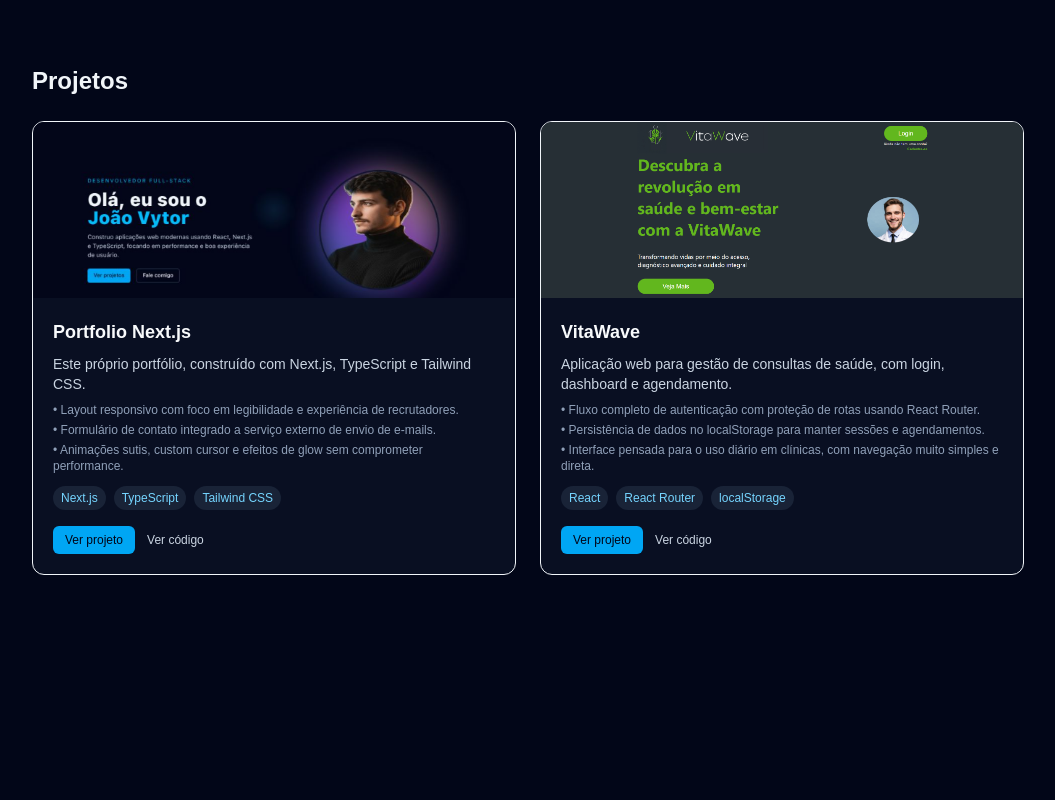
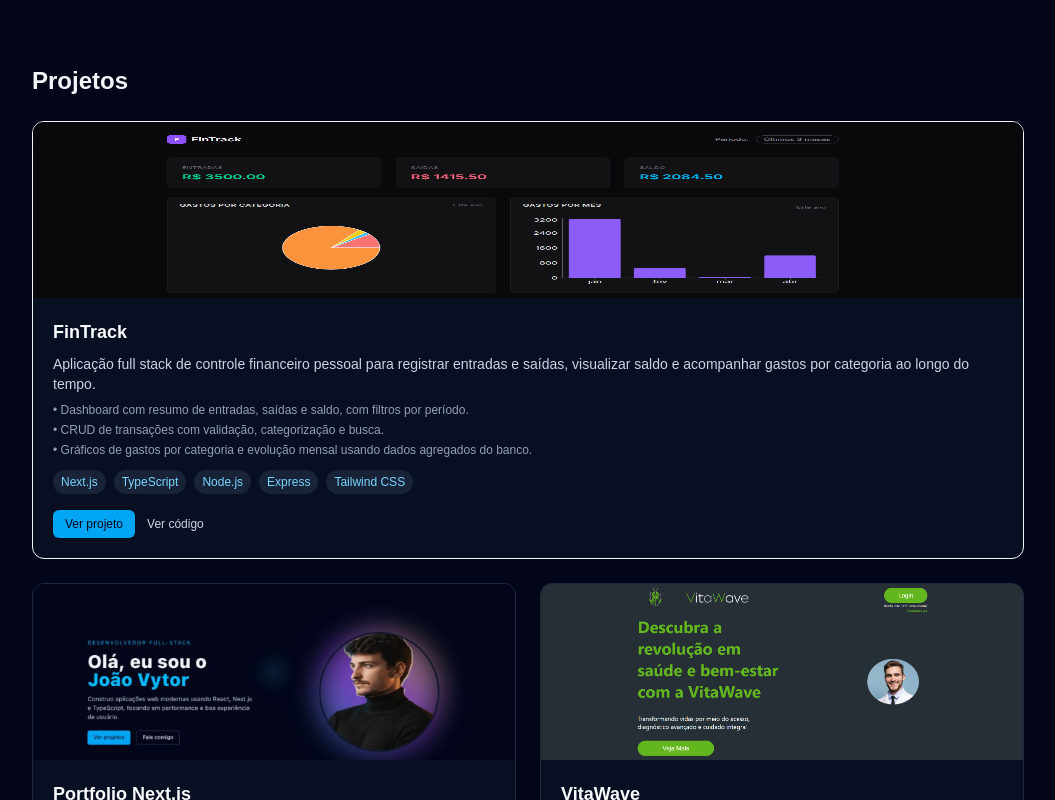
Before and after one commit to ManzanoW/my-portfolio, a Next.js app: page / in a window 1280 px wide. Shown: the part 2180-2980 px from the top of the page, without its empty margins (112-1167 px from the left). Built offline with nearby package versions, Linux system fonts and the light colour scheme.

Commit message:
feat: added fintrack project to projects section

```diff
--- a/app/data/projects.ts
+++ b/app/data/projects.ts
@@ -1,4 +1,18 @@
 export const projects = [
+    {
+        title: 'FinTrack',
+        description:
+            'Aplicação full stack de controle financeiro pessoal para registrar entradas e saídas, visualizar saldo e acompanhar gastos por categoria ao longo do tempo.',
+        techs: ['Next.js', 'TypeScript', 'Node.js', 'Express', 'Tailwind CSS'],
+        liveUrl: 'https://fintrack-rho-one.vercel.app/',
+        codeUrl: 'https://github.com/ManzanoW/fintrack',
+        image: '/fintrack1.png',
+        highlights: [
+            'Dashboard com resumo de entradas, saídas e saldo, com filtros por período.',
+            'CRUD de transações com validação, categorização e busca.',
+            'Gráficos de gastos por categoria e evolução mensal usando dados agregados do banco.',
+        ],
+    },
     {
         title: 'Portfolio Next.js',
         description:
--- a/app/projects/Projects.tsx
+++ b/app/projects/Projects.tsx
@@ -7,10 +7,10 @@ export function Projects() {
             <h2 className='mb-6 text-2xl font-semibold'>Projetos</h2>
 
             <div className='grid gap-6 md:grid-cols-2'>
-                {projects.map((p) => (
+                {projects.map((p, index) => (
                     <article
                         key={p.title}
-                        className={`overflow-hidden rounded-xl border bg-slate-900/60 transition hover:border-sky-500 hover:bg-slate-900`}
+                        className={`overflow-hidden rounded-xl border bg-slate-900/60 transition hover:border-sky-500 hover:bg-slate-900 ${index === 0 ? 'md:col-span-2' : 'border-slate-800'}`}
                     >
                         {p.image && (
                             <div className='relative h-40 w-full md:h-44'>
@@ -18,7 +18,7 @@ export function Projects() {
                                     src={p.image}
                                     alt={`Screenshot do projeto ${p.title}`}
                                     fill
-                                    className='object-cover transition-transform duration-500 ease-out hover:scale-105'
+                                    className={`${index === 0 ? '' : 'object-cover'} transition-transform duration-500 ease-out hover:scale-105`}
                                 />
                             </div>
                         )}
```
Also changed, not shown: public/fintrack1.png (added).
